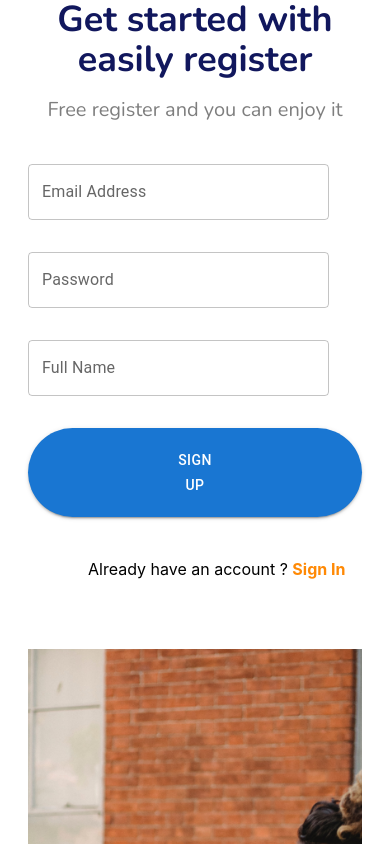
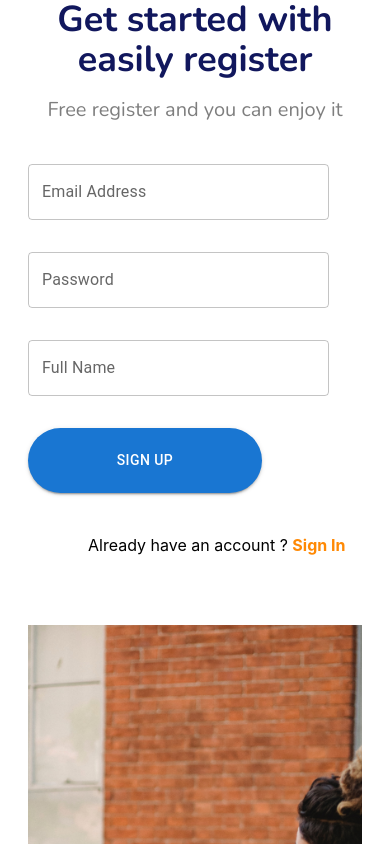
Before and after one commit to shahjalalrafid-dev/mini-chat-drift, a React (Vite) app: page / in a window 390 px wide. Shown: the top 844 px of the page. Built offline with nearby package versions, Linux system fonts and the light colour scheme.

Commit message:
Button Responsive

```diff
--- a/src/pages/Registration.jsx
+++ b/src/pages/Registration.jsx
@@ -20,7 +20,7 @@ const Registration = () => {
                 <div className='w-[90%] lg:w-[70%]'>
                 <TextField className=' w-full mb-8!' id="outlined-basic" label="Full Name" variant="outlined" />
                 </div>
-                <Button variant="contained" className='px-[150px]! py-5! rounded-full! '>Sign Up</Button>
+                <Button variant="contained" className='w-[70%]! py-5! rounded-full! '>Sign Up</Button>
                 <p className='mt-10 text-left ml-15'>Already have an account ? <span className='text-orange-400 font-bold cursor-pointer' >Sign In</span> </p>
             </div>
             <div>
```
